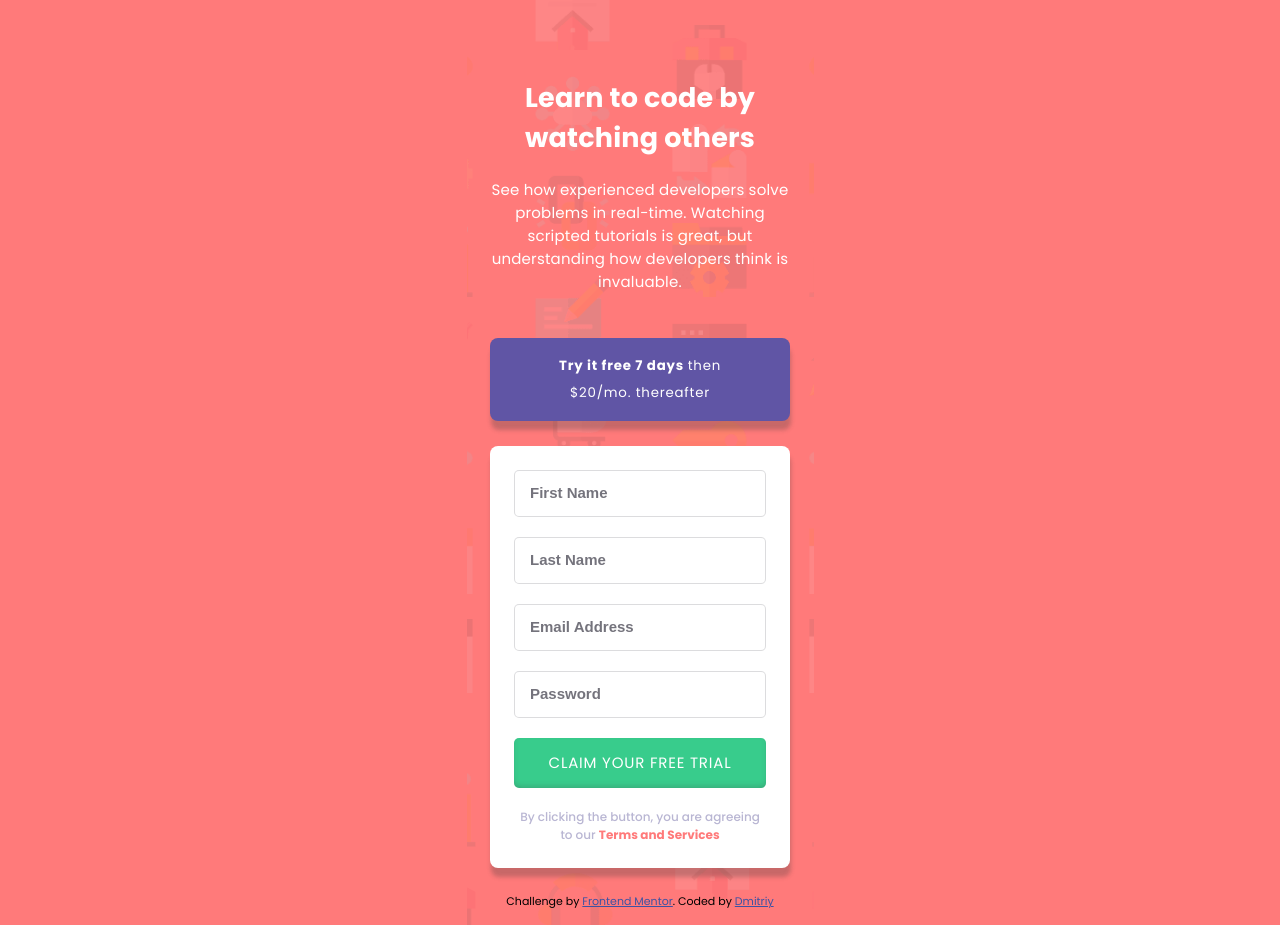
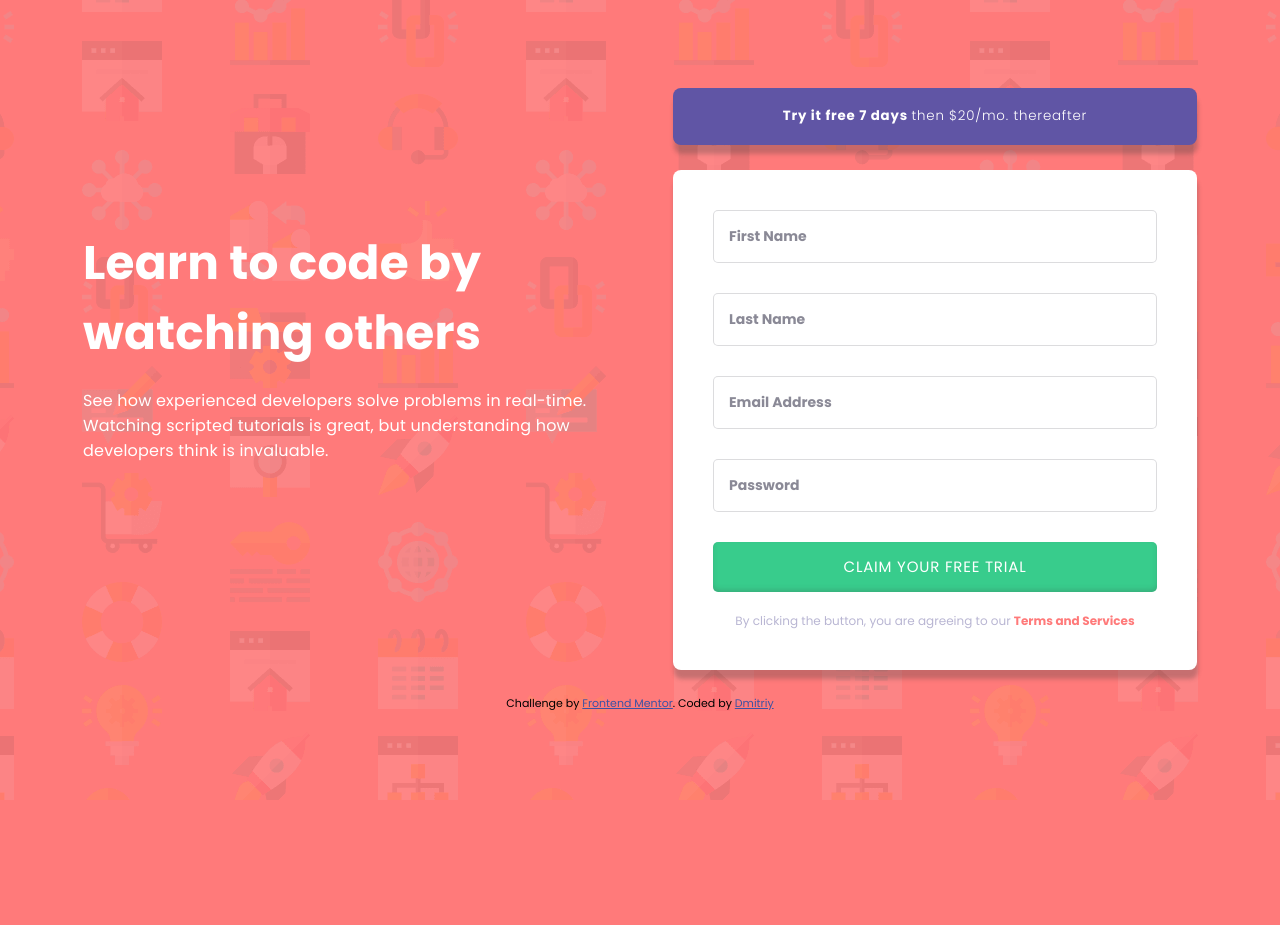
Before and after one commit to Dmitriy24S/sign-up-form-component, a plain HTML site: page index.html in a window 1280 px wide. After the commit the page ends 800 px from the top, so only its background shows below. Drawn offline with Linux system fonts and the light colour scheme.

Commit message:
add desktop style

```diff
--- a/index.html
+++ b/index.html
@@ -23,45 +23,57 @@
           invaluable.
         </p>
       </div>
+      <div class="form-container">
         <button class="try-free-btn">
-        <b> Try it free 7 days </b>
+          <strong> Try it free 7 days </strong>
           then $20/mo. thereafter
         </button>
         <form action="" class="sign-up-form">
+          <div class="input-container">
             <input
               type="firstName"
               name="firstName"
               id="firstName"
               placeholder="First Name"
             />
+          </div>
+          <div class="input-container">
             <input
               type="lastName"
               name="lastName"
               id="lastName"
               placeholder="Last Name"
             />
+          </div>
+          <div class="input-container">
             <input
               type="email"
               name="email"
               id="email"
               placeholder="Email Address"
             />
+          </div>
+          <div class="input-container">
             <input
               type="password"
               name="password"
               id="password"
               placeholder="Password"
             />
+          </div>
           <button class="submit-for-btn" type="submit">
             Claim your free trial
           </button>
           <div class="notice">
             <p>
               By clicking the button, you are agreeing to our
+              <a href="#">
                 <span> Terms and Services </span>
+              </a>
             </p>
           </div>
         </form>
+      </div>
     </div>
     <footer>
       <p class="attribution">
@@ -71,5 +83,6 @@
         >. Coded by <a href="#">Dmitriy</a>
       </p>
     </footer>
+    <script src="script.js"></script>
   </body>
 </html>
--- a/style.css
+++ b/style.css
@@ -1,4 +1,4 @@
-@import url("https://fonts.googleapis.com/css2?family=Poppins:wght@300;400;500;600;700;800&display=swap");
+@import url("https://fonts.googleapis.com/css2?family=Poppins:wght@300;400;500;600;700;800");
 *,
 ::after,
 ::before {
@@ -6,7 +6,10 @@
   padding: 0;
   box-sizing: border-box;
 }
-html {
+html,
+body {
+  max-width: 100%;
+  overflow-x: hidden;
   scroll-behavior: smooth;
 }
 body {
@@ -14,7 +17,6 @@ body {
   text-align: center;
   background-image: url(./images/bg-intro-mobile.png);
   background-size: contain;
-  background-repeat: no-repeat;
   background-position: center center;
   background-color: hsl(0, 100%, 74%);
   display: flex;
@@ -34,9 +36,13 @@ body {
 .text h1 {
   font-size: 27px;
   margin-bottom: 20px;
+  transform: translateX(-100%);
+  animation: slideinleft 0.5s ease forwards;
 }
 .text p {
   font-size: 15px;
+  transform: translateX(100%);
+  animation: slideinright 0.5s ease forwards;
 }
 /* form */
 .sign-up-form {
@@ -44,27 +50,40 @@ body {
   display: flex;
   flex-direction: column;
   padding: 24px;
+  margin-bottom: 25px;
   border-radius: 8px;
-  margin-bottom: 25px;
   box-shadow: 1px 9px 4px 0px rgb(56 56 56 / 28%);
 }
+.input-container {
+  display: flex;
+  flex-direction: column;
+  margin-bottom: 20px;
+}
 .sign-up-form input {
+  position: relative;
   font-weight: 600;
-  margin-bottom: 20px;
   padding: 15px;
+  margin-bottom: 10px;
   border-radius: 5px;
   border: 1px solid hsl(249deg 10% 26% / 18%);
+  outline-color: hsl(248, 32%, 49%);
+  caret-color: hsl(248, 32%, 49%);
+  font-family: inherit;
+  font-size: 14px;
 }
 ::placeholder {
-  color: hsla(249, 10%, 26%, 0.719);
+  color: hsla(249, 10%, 39%, 0.719);
   font-family: inherit;
+  font-size: 14px;
   font-weight: 700;
-  font-size: 15px;
 }
 .notice {
   color: hsl(246, 25%, 77%);
   font-size: 12px;
-  font-weight: 500;
+  font-weight: 400;
+}
+.notice a {
+  text-decoration: none;
 }
 span {
   color: hsl(0, 100%, 74%);
@@ -72,14 +91,14 @@ span {
 }
 /* buttons */
 button {
-  color: white;
-  font-family: inherit;
   width: 100%;
   cursor: pointer;
   border: none;
   border-radius: 8px;
   padding: 15px 50px;
   margin-bottom: 20px;
+  color: white;
+  font-family: inherit;
   line-height: 2;
   letter-spacing: 0.8px;
 }
@@ -87,13 +106,14 @@ button {
   margin-bottom: 25px;
   background-color: hsl(248, 32%, 49%);
   box-shadow: 1px 9px 4px 0px rgb(56 56 56 / 28%);
+  font-weight: 300;
 }
 .submit-for-btn {
-  padding: 10px 30px;
+  background-color: hsl(154, 59%, 51%);
   font-size: 15px;
   text-transform: uppercase;
+  padding: 10px 30px;
   border-radius: 5px;
-  background-color: hsl(154, 59%, 51%);
   box-shadow: 0px -3px 6px -2px rgb(56 56 56 / 28%) inset;
 }
 .try-free-btn:hover {
@@ -102,11 +122,27 @@ button {
 .submit-for-btn:hover {
   opacity: 0.8;
 }
+/* error */
+.sign-up-form .error {
+  border: 2px solid hsl(0, 100%, 74%);
+}
+.error-img {
+  display: block;
+  background-image: url(./images/icon-error.svg);
+  background-repeat: no-repeat;
+  background-position: right;
+  background-position-x: 96%;
+}
+.error-msg {
+  color: hsl(0, 100%, 74%);
+  text-align: right;
+  font-size: 12px;
+  font-weight: 400;
+}
 /* footer */
 .attribution {
   font-size: 11px;
   text-align: center;
-  margin-bottom: 15px;
 }
 .attribution a {
   color: hsl(228, 45%, 44%);
@@ -114,3 +150,57 @@ button {
 a:hover {
   opacity: 0.7;
 }
+@media (min-width: 1024px) {
+  body {
+    background-image: url(./images/bg-intro-desktop.png);
+    background-size: cover;
+    justify-content: center;
+  }
+  .container {
+    width: 100%;
+    display: flex;
+    flex-direction: row;
+    justify-content: center;
+    margin-bottom: 25px;
+  }
+  .text {
+    max-width: 550px;
+    text-align: left;
+    margin: 140px 40px 45px 0px;
+  }
+  .text h1 {
+    font-size: 47px;
+  }
+  .text p {
+    font-size: 16px;
+  }
+  /* form desktop */
+  .sign-up-form {
+    margin-bottom: 0px;
+  }
+  .form-container {
+    width: 524px;
+  }
+  .sign-up-form {
+    padding: 40px;
+  }
+  .notice {
+    font-weight: 400;
+  }
+  /* button desktop */
+  button {
+    padding: 15px 35px;
+  }
+}
+/* Animations */
+@keyframes slideinleft {
+  to {
+    transform: translateX(0);
+  }
+}
+@keyframes slideinright {
+  to {
+    opacity: 1;
+    transform: translateX(0);
+  }
+}
```
Lines whose indentation alone changed are shown as unchanged.
